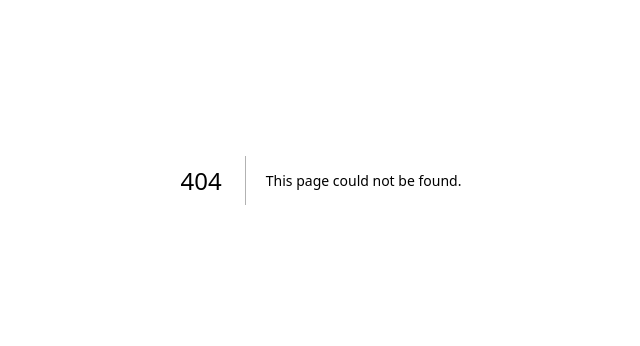
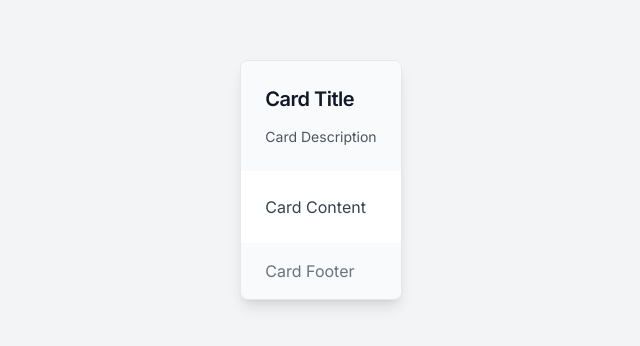
Before and after one commit to tchessi-pre/moonshot, a Next.js app in the folder front/: page /event_detail in a window 1280 px wide. Before the commit this address had no page. Shown: the part 220-566 px from the top of the page, without its empty margins (319-959 px from the left). Built offline with nearby package versions, Linux system fonts and the light colour scheme.

Commit message:
vent_detail page creation

```diff
--- /dev/null
+++ b/front/src/app/event_detail/page.js
@@ -0,0 +1,28 @@
+import React from 'react';
+import {
+    Card,
+    CardContent,
+    CardDescription,
+    CardFooter,
+    CardHeader,
+    CardTitle,
+} from "@/components/ui/card";
+
+export default function EventDetail() {
+    return (
+        <div className="flex items-center justify-center min-h-screen bg-gray-100">
+            <Card className="max-w-md bg-white shadow-lg rounded-lg overflow-hidden">
+                <CardHeader className="p-6 bg-gray-50">
+                    <CardTitle className="text-xl font-semibold mb-2 text-gray-900">Card Title</CardTitle>
+                    <CardDescription className="text-gray-600">Card Description</CardDescription>
+                </CardHeader>
+                <CardContent className="p-6">
+                    <p className="text-gray-700">Card Content</p>
+                </CardContent>
+                <CardFooter className="px-6 py-4 bg-gray-50">
+                    <p className="text-gray-500">Card Footer</p>
+                </CardFooter>
+            </Card>
+        </div>
+    );
+}
--- /dev/null
+++ b/front/src/components/ui/card.jsx
@@ -0,0 +1,50 @@
+import * as React from "react"
+
+import { cn } from "@/lib/utils"
+
+const Card = React.forwardRef(({ className, ...props }, ref) => (
+  <div
+    ref={ref}
+    className={cn("rounded-lg border bg-card text-card-foreground shadow-sm", className)}
+    {...props} />
+))
+Card.displayName = "Card"
+
+const CardHeader = React.forwardRef(({ className, ...props }, ref) => (
+  <div
+    ref={ref}
+    className={cn("flex flex-col space-y-1.5 p-6", className)}
+    {...props} />
+))
+CardHeader.displayName = "CardHeader"
+
+const CardTitle = React.forwardRef(({ className, ...props }, ref) => (
+  <h3
+    ref={ref}
+    className={cn("text-2xl font-semibold leading-none tracking-tight", className)}
+    {...props} />
+))
+CardTitle.displayName = "CardTitle"
+
+const CardDescription = React.forwardRef(({ className, ...props }, ref) => (
+  <p
+    ref={ref}
+    className={cn("text-sm text-muted-foreground", className)}
+    {...props} />
+))
+CardDescription.displayName = "CardDescription"
+
+const CardContent = React.forwardRef(({ className, ...props }, ref) => (
+  <div ref={ref} className={cn("p-6 pt-0", className)} {...props} />
+))
+CardContent.displayName = "CardContent"
+
+const CardFooter = React.forwardRef(({ className, ...props }, ref) => (
+  <div
+    ref={ref}
+    className={cn("flex items-center p-6 pt-0", className)}
+    {...props} />
+))
+CardFooter.displayName = "CardFooter"
+
+export { Card, CardHeader, CardFooter, CardTitle, CardDescription, CardContent }
```
